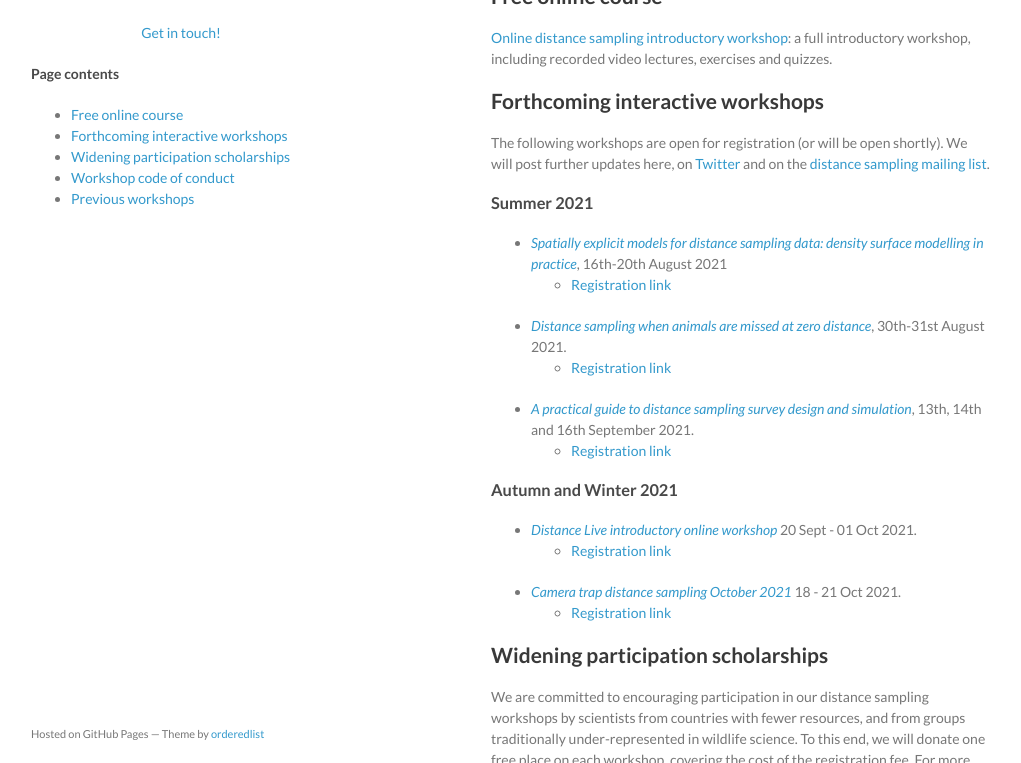
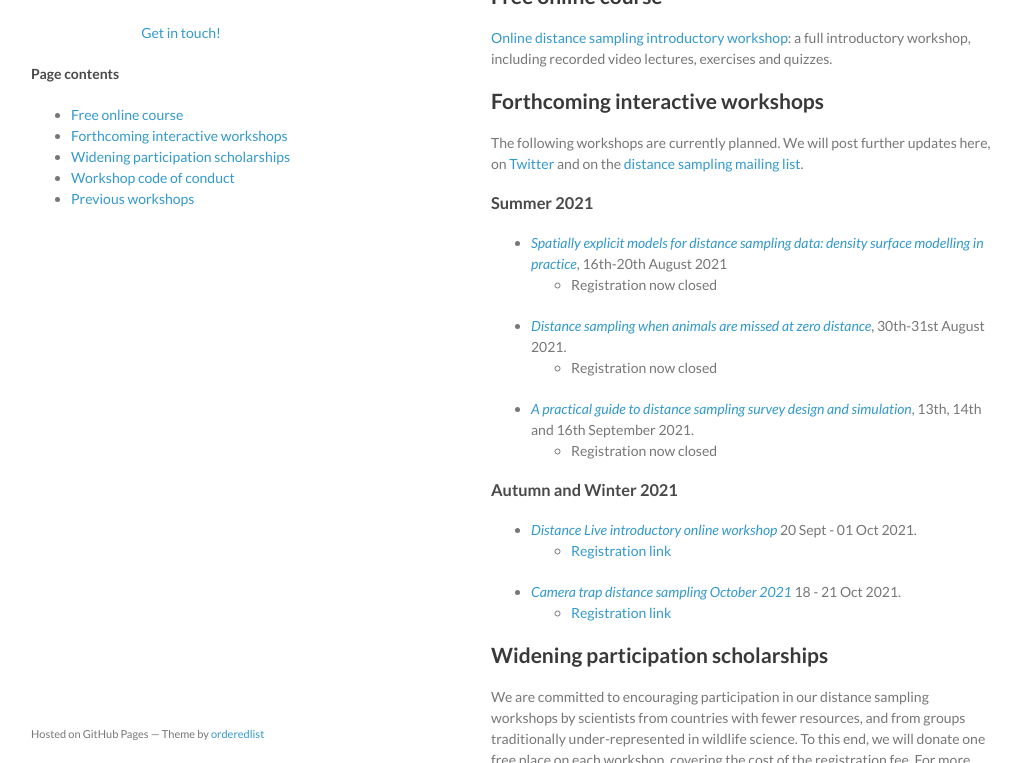
Before and after one commit to distanceworkshops/distanceworkshops.github.io, a Jekyll site: the page built from index.md, in a window 1280 px wide and 900 px high, cut to the strip 137-900 px from the top of the window. Shown: the whole strip, without its empty margins (129-1150 px from the left). Built offline with Jekyll 4.4.1, drawn with Linux system fonts in a browser that asks for light colours.

Commit message:
Remove summer workshop registration links

```diff
--- a/index.md
+++ b/index.md
@@ -15,16 +15,16 @@ Here you can find content for distance sampling workshops including slides, exer
 
 ## Forthcoming interactive workshops
 
-The following workshops are open for registration (or will be open shortly).  We will post further updates here, on [Twitter](http://twitter.com/distancesamp) and on the [distance sampling mailing list](https://groups.google.com/forum/#!forum/distance-sampling).
+The following workshops are currently planned.  We will post further updates here, on [Twitter](http://twitter.com/distancesamp) and on the [distance sampling mailing list](https://groups.google.com/forum/#!forum/distance-sampling).
 
 ### Summer 2021
 
 - [*Spatially explicit models for distance sampling data: density surface modelling in practice*](dsm-advert), 16th-20th August 2021
-  - [Registration link](https://onlineshop.st-andrews.ac.uk/conferences-and-events/events/creem/spatially-explicit-models-for-distance-sampling-data-training-workshop-live-online-1620-august-2021)
+  - Registration now closed
 - [*Distance sampling when animals are missed at zero distance*](mrds-aug-2021), 30th-31st August 2021.
-  - [Registration link](https://onlineshop.st-andrews.ac.uk/conferences-and-events/events/creem/online-workshop-distance-sampling-when-animals-are-missed-at-zero-distance-30th-31st-august-2021)
+  - Registration now closed
 - [*A practical guide to distance sampling survey design and simulation*](design-sept-2021), 13th, 14th and 16th September 2021.
-  - [Registration link](https://onlineshop.st-andrews.ac.uk/conferences-and-events/events/creem/online-workshop-a-practical-guide-to-distance-sampling-survey-design-simulation-13th16th-sept-21)
+  - Registration now closed
 
 ### Autumn and Winter 2021
 
```
